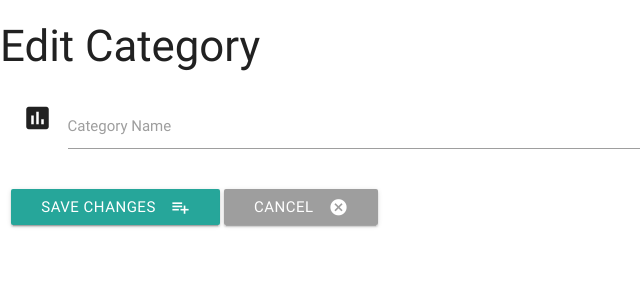
After one commit to mattjboland/task_manager, a Flask app: template templates/editcategory.html in a window 1280 px wide. The commit adds this page. Shown: the top 300 px of the page, without its empty margins (0-640 px from the left). Run offline with Flask 2, Linux system fonts and the light colour scheme; the template is opened without the code that fills it, so the values that code supplies are empty; some libraries are stand-ins or nearby versions.

Commit message:
added editcategory.html and add app.route to app.py

```diff
--- a/app.py
+++ b/app.py
@@ -10,13 +10,6 @@ app.config["MONGO_URI"] = os.getenv('MONGO_URI',
                                     'mongodb+srv://root:r00tUser@myfirstcluster-olf6t.mongodb.net/task_manager?retryWrites=true&w=majority')
 
 mongo = PyMongo(app)
-
-
-@app.route('/')
-@app.route('/get_tasks')
-def get_tasks():
-    return render_template("tasks.html",
-                           tasks=mongo.db.tasks.find())
 
 
 @app.route('/add_task')
@@ -66,6 +59,27 @@ def get_categories():
                            categories=mongo.db.categories.find())
 
 
+@app.route('/edit_category/<category_id>')
+def edit_category(category_id):
+    return render_template('editcategory.html',
+                           category=mongo.db.categories.find_one(
+                            {'_id': ObjectId(category_id)}))
+
+
+@app.route('/update_category/<category_id>', methods=['POST'])
+def update_category(category_id):
+    mongo.db.categories.update(
+        {'_id': ObjectId(category_id)},
+        {'category_name': request.form.get('category_name')})
+    return redirect(url_for('get_categories'))
+
+
+@app.route('/delete_category/<category_id>')
+def delete_category(category_id):
+    mongo.db.categories.remove({'_id': ObjectId(category_id)})
+    return redirect(url_for('get_categories'))
+
+
 if __name__ == '__main__':
     app.run(host=os.environ.get('IP'),
             port=int(os.environ.get('PORT')),
--- a/templates/base.html
+++ b/templates/base.html
@@ -27,8 +27,8 @@
             close: 'Ok',
             closeOnSelect: false // Close upon selecting a date,
         });
-        //document.getElementById("matfix").addEventListener("click", function(e) {
-	//e.stopPropagation();
+        document.getElementById("matfix").addEventListener("click", function(e) {
+	e.stopPropagation();
 });
     </script>
 </body>
--- a/templates/categories.html
+++ b/templates/categories.html
@@ -8,8 +8,8 @@
         {% for category in categories %}
         <li>
             <div class="collapsible-header">
-                <a href="" class="waves-effect waves-light btn btn_small">Del</a>
-                <a href="" class="waves-effect waves-light btn btn_small blue">Edit</a>
+                <a href="{{url_for('delete_category', category_id=category._id)}}" class="waves-effect waves-light btn btn_small">Del</a>
+                <a href="{{url_for('edit_category', category_id=category._id)}}" class="waves-effect waves-light btn btn_small blue">Edit</a>
 
                 <div class="task_header">
                     <strong>{{category.category_name}}</strong>
--- /dev/null
+++ b/templates/editcategory.html
@@ -0,0 +1,25 @@
+<!DOCTYPE html>
+{% extends 'base.html'%}
+
+{% block content %}
+<h3>Edit Category</h3>
+<div class="row">
+    <form action="{{ url_for('update_category', category_id=category._id) }}" method="POST" class="col s12">
+        <div class="row">
+            <div class="input-field col s12">
+                <i class="material-icons prefix">poll</i>
+                <input id="category_name" name="category_name" type="text" class="validate" value="{{category.category_name}}">
+                <label for="category_name">Category Name</label>
+            </div>
+        </div>
+        <div class="row">
+            <button class="btn waves-effect waves-light" type="submit" name="action">Save Changes
+                <i class="material-icons right">playlist_add</i>
+             </button>
+            <a href="{{ url_for('get_categories') }}" class="waves-effect waves-light btn grey">
+                <i class="material-icons right">cancel</i>Cancel
+            </a>
+        </div>
+    </form>
+</div>
+{% endblock %}
```
Also changed, not shown: templates/edittask.html (+22 -5 lines).
